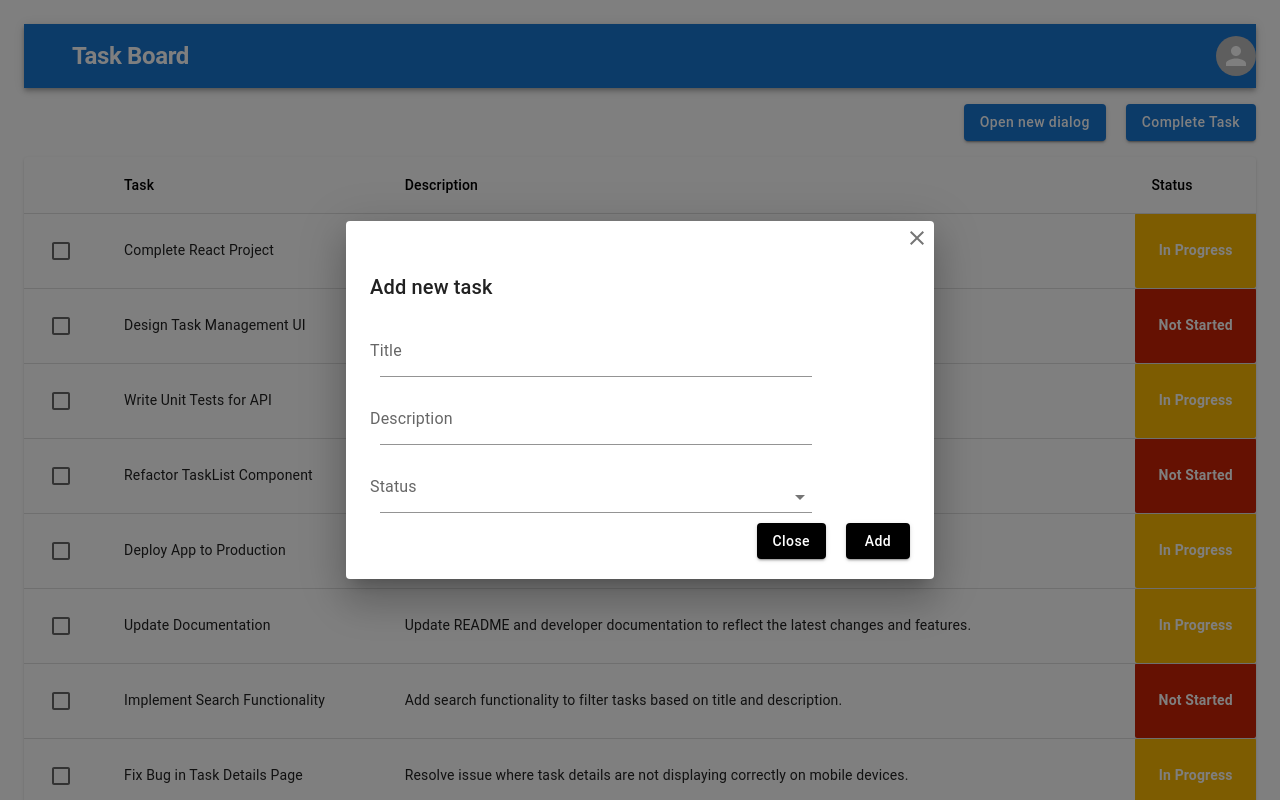
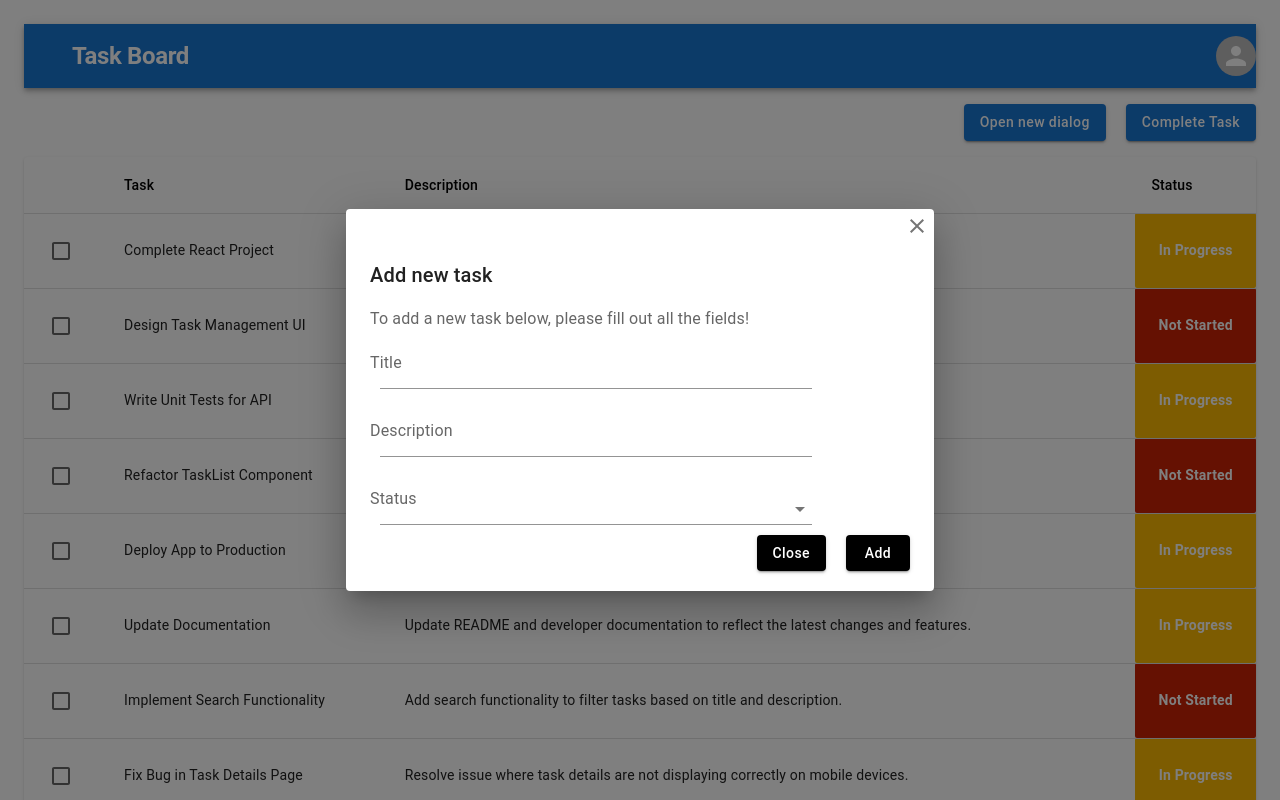
Before and after one commit to radhikachamdal2/taskList, a Next.js app: page / in a window 1280 px wide. Both pictures are taken after a click on the button "Open new dialog". Shown: the top 800 px of the page. Built offline with nearby package versions, Linux system fonts and the light colour scheme.

Commit message:
added in dialogcontent to dialog

```diff
--- a/app/components/dialog.tsx
+++ b/app/components/dialog.tsx
@@ -4,12 +4,14 @@ import {
   DialogTitle,
   Button,
   DialogContent,
+  DialogContentText,
   IconButton,
 } from "@mui/material";
 import CloseIcon from "@mui/icons-material/Close";
 
 interface DialogProps {
   title: string;
+  contentText: string;
   children: any;
   handleClose: (event: React.MouseEvent<HTMLButtonElement, MouseEvent>) => void;
   open: boolean;
@@ -17,6 +19,7 @@ interface DialogProps {
 
 const Dialog: React.FC<DialogProps> = ({
   title,
+  contentText,
   children,
   open,
   handleClose,
@@ -35,7 +38,10 @@ const Dialog: React.FC<DialogProps> = ({
         </div>
 
         <DialogTitle>{title}</DialogTitle>
-        <DialogContent>{children} </DialogContent>
+        <DialogContent>
+          <DialogContentText>{contentText}</DialogContentText>
+          {children}
+        </DialogContent>
       </ReusableDialog>
     </>
   );
--- a/app/components/taskDashboard.tsx
+++ b/app/components/taskDashboard.tsx
@@ -109,6 +109,7 @@ const TaskDashboard = () => {
           setAddNewDialog(false);
         }}
         title="Add new task"
+        contentText="To add a new task below, please fill out all the fields!"
       >
         <DialogData
           tasks={tasks}
```
